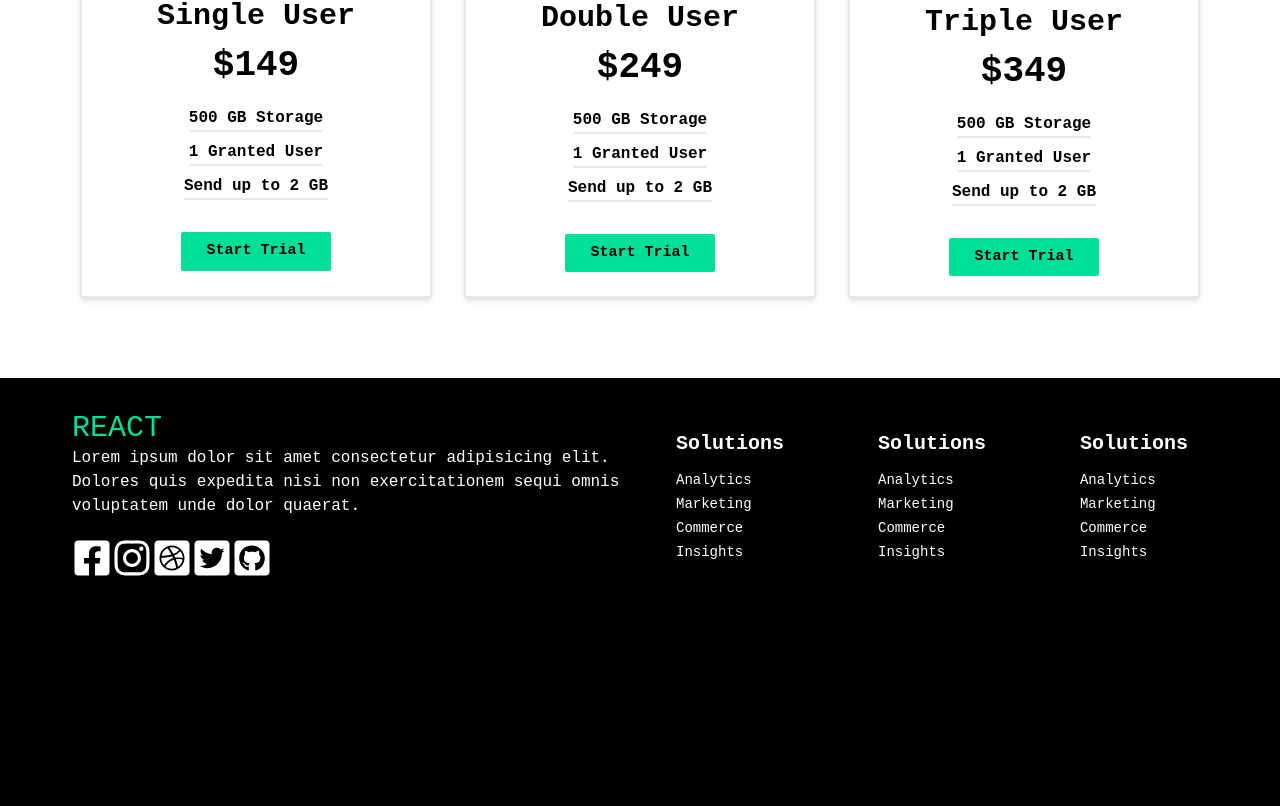
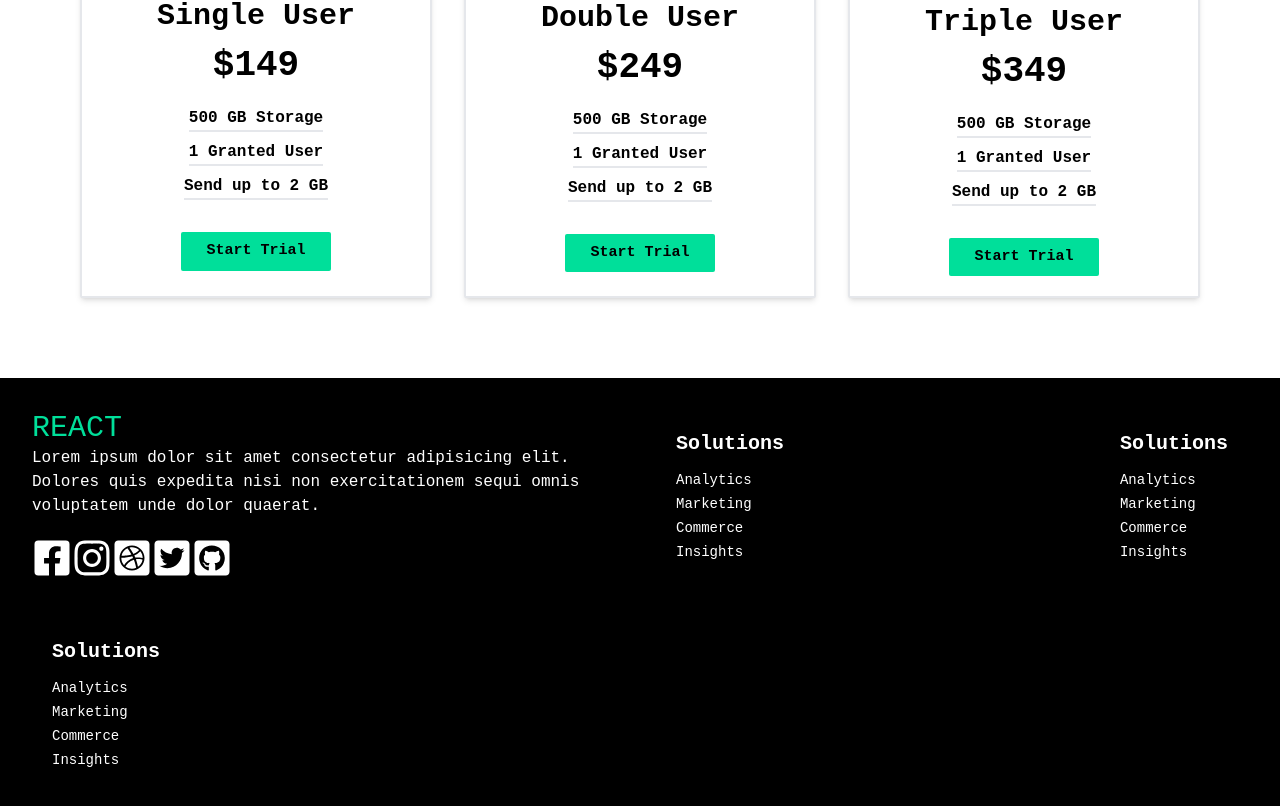
Before and after one commit to AkashMundari/React-Tailwind-Responsive-01, a React (Vite) app: page / in a window 1280 px wide. Shown: the part 1833-2639 px from the top of the page. Before the commit the page ends 2451 px from the top, so only its background shows below. Built offline with nearby package versions, Linux system fonts and the light colour scheme.

Commit message:
Update Footer.jsx

```diff
--- a/src/components/Footer.jsx
+++ b/src/components/Footer.jsx
@@ -8,10 +8,10 @@ import {
 const Footer = () => {
   return (
     <>
-      <div className="grid md:grid-cols-2 gap-8 max-w-[1200px] mx-auto  p-8">
-        <div className="flex flex-col">
+      <div className="grid md:grid-cols-2 gap-8 w-full mx-auto  p-8">
+        <div className="flex flex-col ">
           <h1 className="text-[#00df9a] text-3xl">REACT</h1>
-          <p className="text-white mb-5">
+          <p className="text-white mb-5 box-border">
             Lorem ipsum dolor sit amet consectetur adipisicing elit. Dolores
             quis expedita nisi non exercitationem sequi omnis voluptatem unde
             dolor quaerat.
@@ -39,6 +39,8 @@ const Footer = () => {
             <li className="text-sm mb-1">Commerce</li>
             <li className="text-sm mb-1">Insights</li>
           </ul>
+        </div>
+        <div className="text-white p-5">
           <ul>
             <li className="text-xl font-bold mb-3">Solutions</li>
             <li className="text-sm mb-1">Analytics</li>
```
